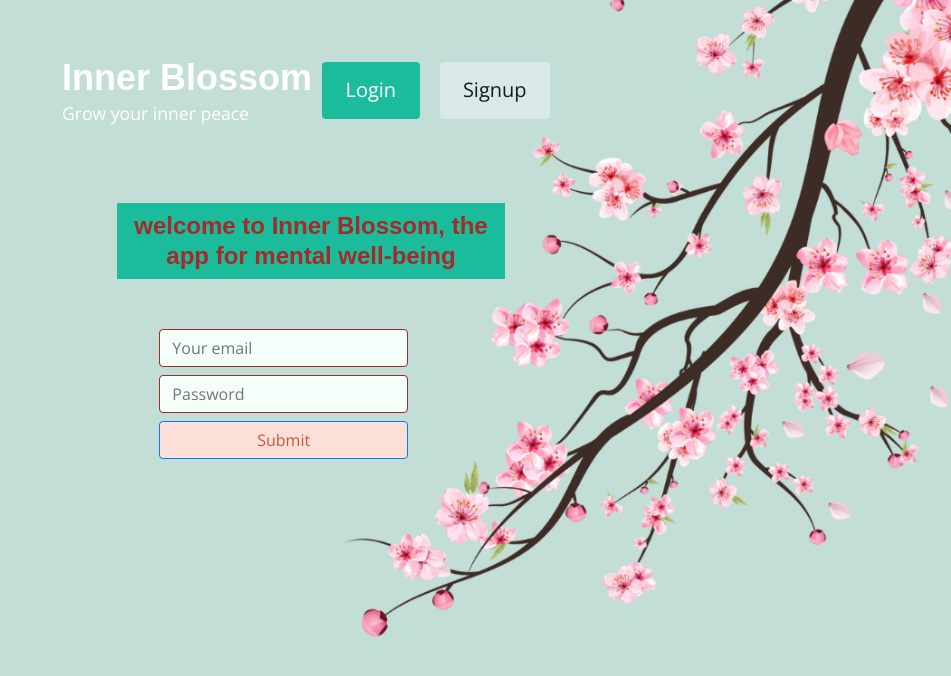
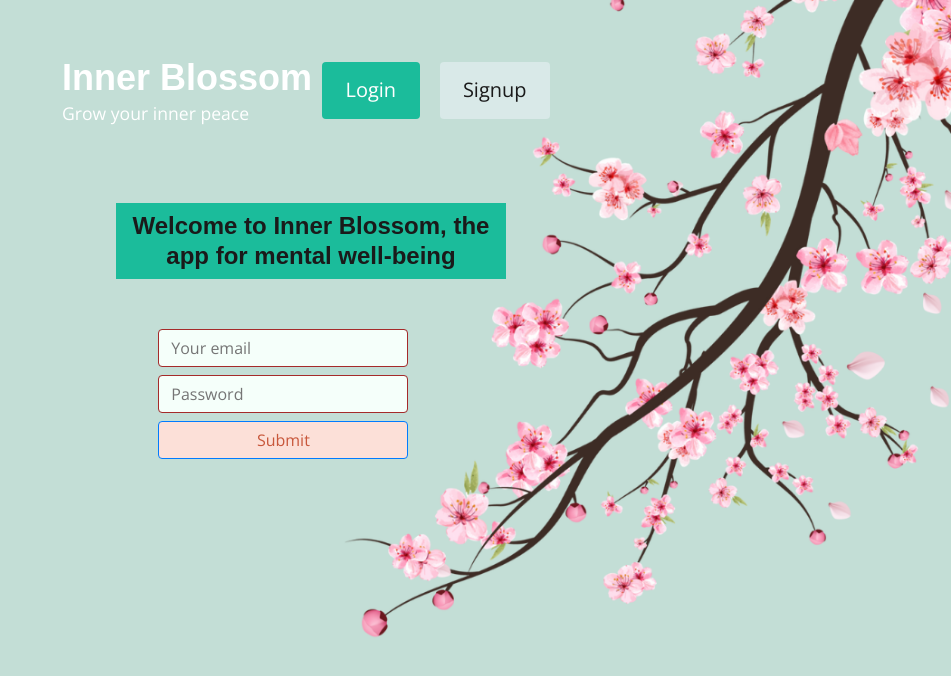
Before and after one commit to tunaabop/inner-blossom, a React (Create React App) app in the folder client/: page /login in a window 1280 px wide. Shown: the top 676 px of the page, without its empty margins (329-1280 px from the left). Built offline with nearby package versions, Linux system fonts and the light colour scheme.

Commit message:
minor change to login

```diff
--- a/client/src/pages/login.js
+++ b/client/src/pages/login.js
@@ -45,7 +45,7 @@ const Login = (props) => {
     <main className="flex-row justify-center mb-4">
       <div className="col-12 col-lg-10">
         <div className="card-login">
-          <h4 className="card-header-login bg-dark  p-2">welcome to Inner Blossom, the app for mental well-being </h4>
+          <h4 className="card-header-login bg-dark  p-2">Welcome to Inner Blossom, the app for mental well-being </h4>
           <div className="card-body-login align-center ">
             {data ? (
               <p>
--- a/client/src/styles/login.css
+++ b/client/src/styles/login.css
@@ -30,7 +30,7 @@
 
   .card-header-login {
     background-color: #343a40;
-    color:brown;
+    /* color:brown; */
     text-align: center;
     padding: 0.5rem 1rem;
   }
```
